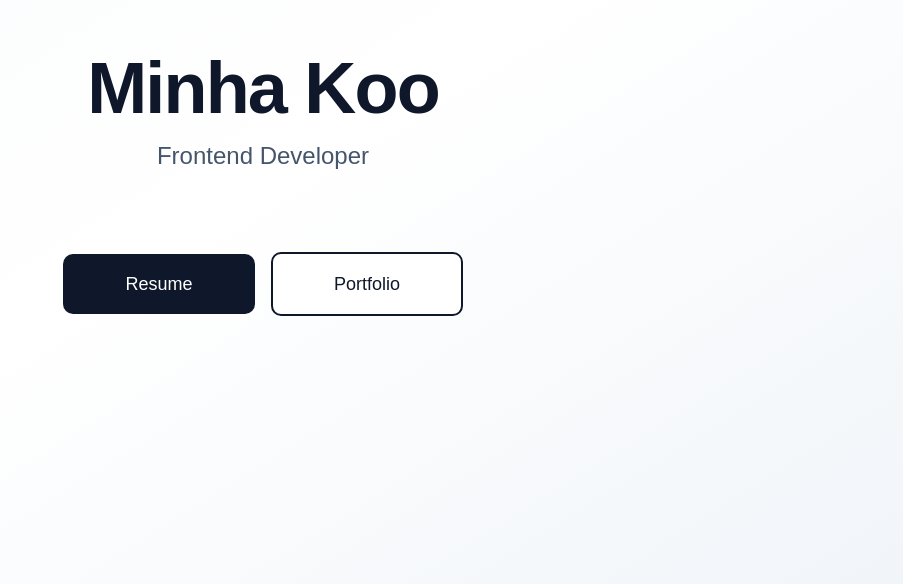
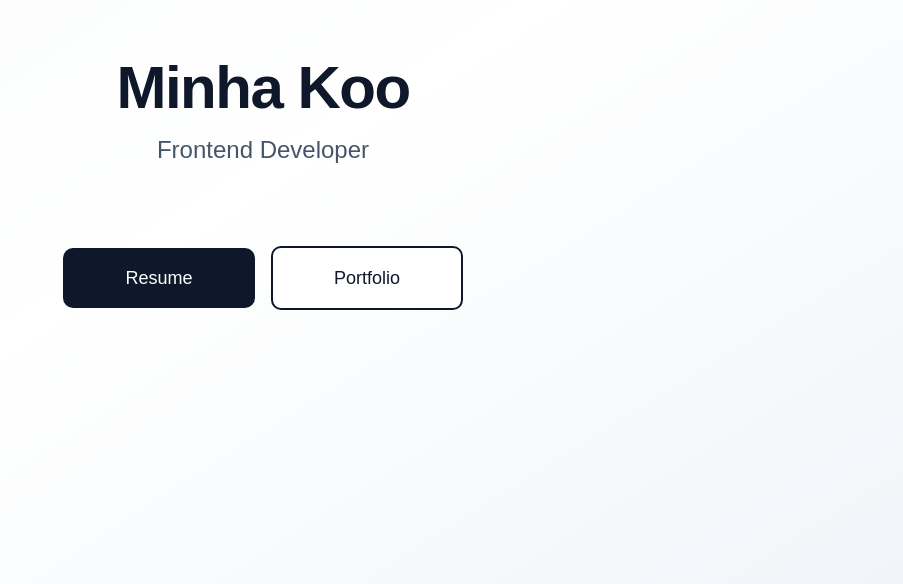
Before and after one commit to kkoomin/kkoomin.github.io, a Next.js app: page / in a window 1280 px wide. Shown: the part 216-800 px from the top of the page, without its empty margins (377-1280 px from the left). Built offline with nearby package versions, Linux system fonts and the light colour scheme.

Commit message:
style: 폰트 사이즈 변경

```diff
--- a/app/page.tsx
+++ b/app/page.tsx
@@ -6,7 +6,7 @@ export default function Home() {
       <main className="text-center space-y-12 px-6">
         {/* Name and Role */}
         <div className="space-y-4">
-          <h1 className="text-6xl md:text-7xl font-bold text-slate-900 tracking-tight">
+          <h1 className="text-5xl md:text-6xl font-bold text-slate-900 tracking-tight">
             Minha Koo
           </h1>
           <p className="text-xl md:text-2xl text-slate-600 font-light">
```
